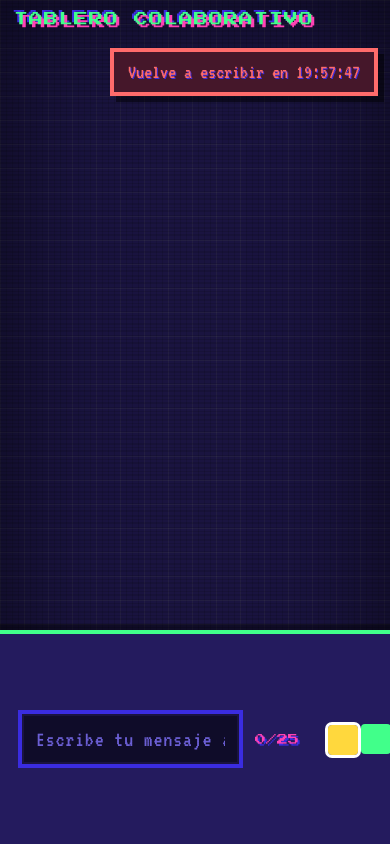
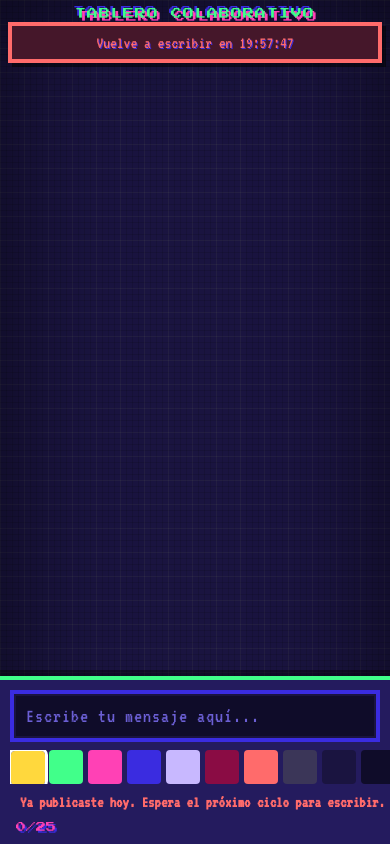
Before and after one commit to EzequielWB/tablero_sincronico, a website: page index.html in a window 390 px wide. Drawn offline with Linux system fonts and the light colour scheme; no server answers.

Commit message:
mobile version

```diff
--- a/index.html
+++ b/index.html
@@ -266,7 +266,7 @@
 
     .estado {
         position: fixed;
-        top: 48px;
+        top: 24px;
         right: 12px;
         background: #241b5e;
         border: 4px solid #41ff8a;
@@ -280,6 +280,95 @@
         text-shadow: 1px 1px 0 #3a2ce0;
     }
     .estado.bloqueado { border-color: #ff6b6b; color: #ff6b6b; background: #45172a; }
+
+    /* ===== MODO MÓVIL ===== */
+    @media (max-width: 768px) {
+        h1.titulo {
+            font-size: 11px;
+            top: 8px;
+            left: 10px;
+            right: 10px;
+            text-align: center;
+            letter-spacing: 1px;
+        }
+
+        .estado {
+            top: 22px;
+            right: 8px;
+            left: 8px;
+            max-width: none;
+            font-size: 17px;
+            padding: 8px 10px;
+            text-align: center;
+            box-shadow: 4px 4px 0 rgba(0,0,0,0.5);
+        }
+
+        .barra {
+            flex-wrap: wrap;
+            gap: 8px;
+            padding: 10px 10px calc(12px + env(safe-area-inset-bottom, 0px));
+            align-content: flex-start;
+        }
+
+        .entrada {
+            flex: 1 1 100%;
+            max-width: none;
+            font-size: 20px;
+            padding: 12px;
+            min-height: 50px;
+        }
+
+        .contador {
+            order: 2;
+            min-width: 46px;
+            font-size: 10px;
+            align-self: center;
+            text-align: right;
+        }
+
+        .color-picker-contenedor {
+            gap: 8px;
+            flex: 1 1 100%;
+            flex-wrap: wrap;
+            align-items: center;
+        }
+
+        .color-btns {
+            flex: 0 1 auto;
+            gap: 5px;
+            overflow-x: auto;
+            -webkit-overflow-scrolling: touch;
+            scrollbar-width: none;
+        }
+        .color-btns::-webkit-scrollbar { display: none; }
+
+        .color-btn {
+            width: 34px;
+            height: 34px;
+            flex: 0 0 auto;
+        }
+
+        .hint {
+            flex: 1 1 100%;
+            font-size: 16px;
+            line-height: 1.35;
+            text-align: center;
+        }
+
+        .etiqueta {
+            max-width: 72vw;
+            font-size: 20px;
+            padding: 12px 14px;
+        }
+
+        .prompt { width: 90vw; padding: 20px 16px; }
+        .prompt-titulo { font-size: 12px; }
+        .prompt-btn { font-size: 9px; padding: 14px 6px; }
+        .prompt-acciones { gap: 10px; }
+
+        /* Atenuar scanlines para que no enturbien el texto en pantallas pequeñas */
+        .lienzo::after { background: none; }
+    }
 </style>
 </head>
 <body>
@@ -320,6 +409,23 @@
     var hint = document.getElementById("hint");
     var estado = document.getElementById("estado");
     var colorBtns = document.getElementById("colorBtns");
+    var barra = document.querySelector(".barra");
+
+    // Mantener la barra sobre el teclado virtual en móviles
+    var visualViewport = window.visualViewport || null;
+    function ajustarBarra() {
+        if (!visualViewport) return;
+        var offset = Math.max(0, window.innerHeight - (visualViewport.height || window.innerHeight));
+        barra.style.bottom = offset + "px";
+        var vhOffset = offset + (barra.offsetHeight || 0);
+        lienzo.style.bottom = vhOffset + "px";
+    }
+    if (visualViewport) {
+        visualViewport.addEventListener("resize", ajustarBarra);
+        visualViewport.addEventListener("scroll", ajustarBarra);
+    }
+    window.addEventListener("resize", ajustarBarra);
+    setTimeout(ajustarBarra, 200);
 
     var miClienteId = null;
     var puedoPublicar = false;
```
